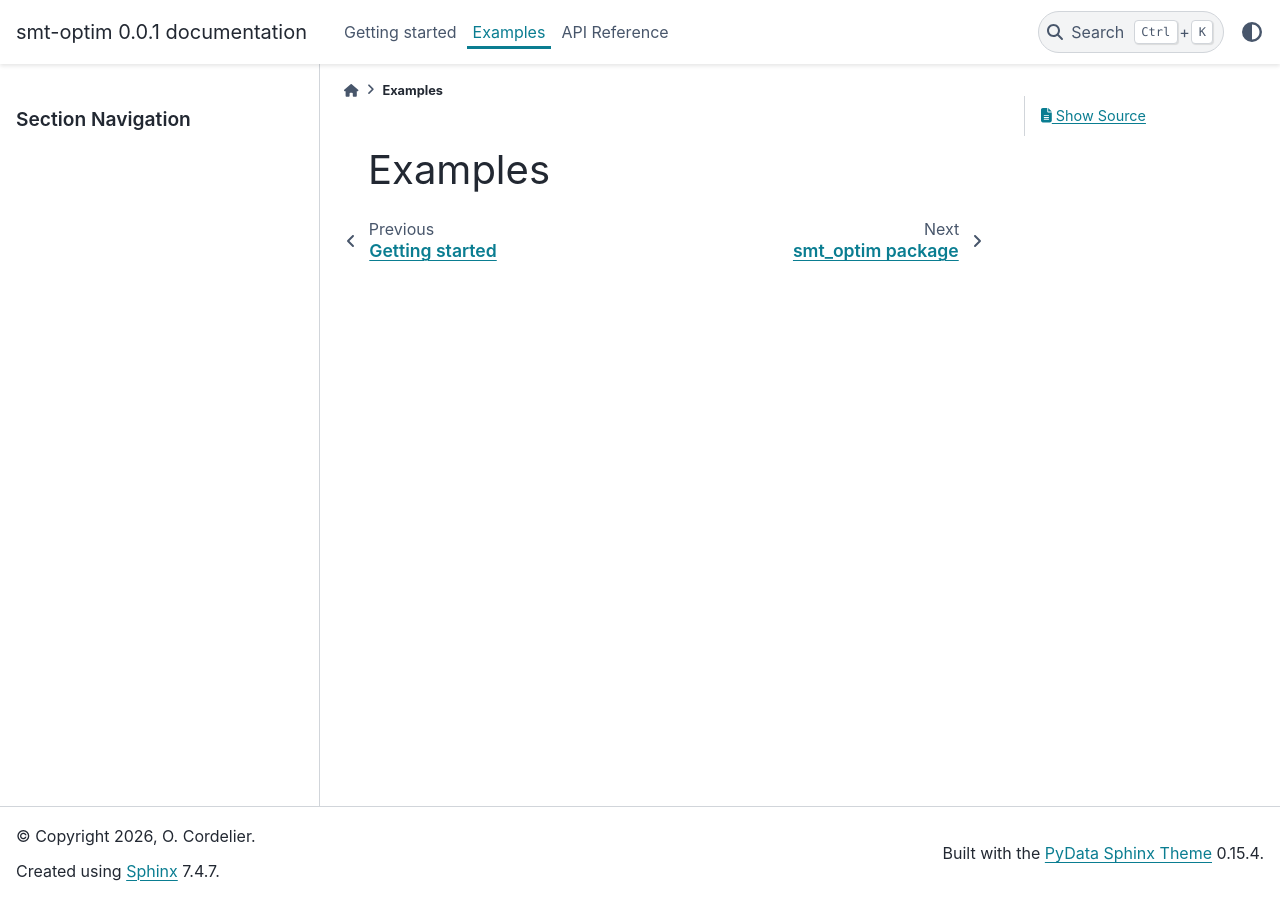
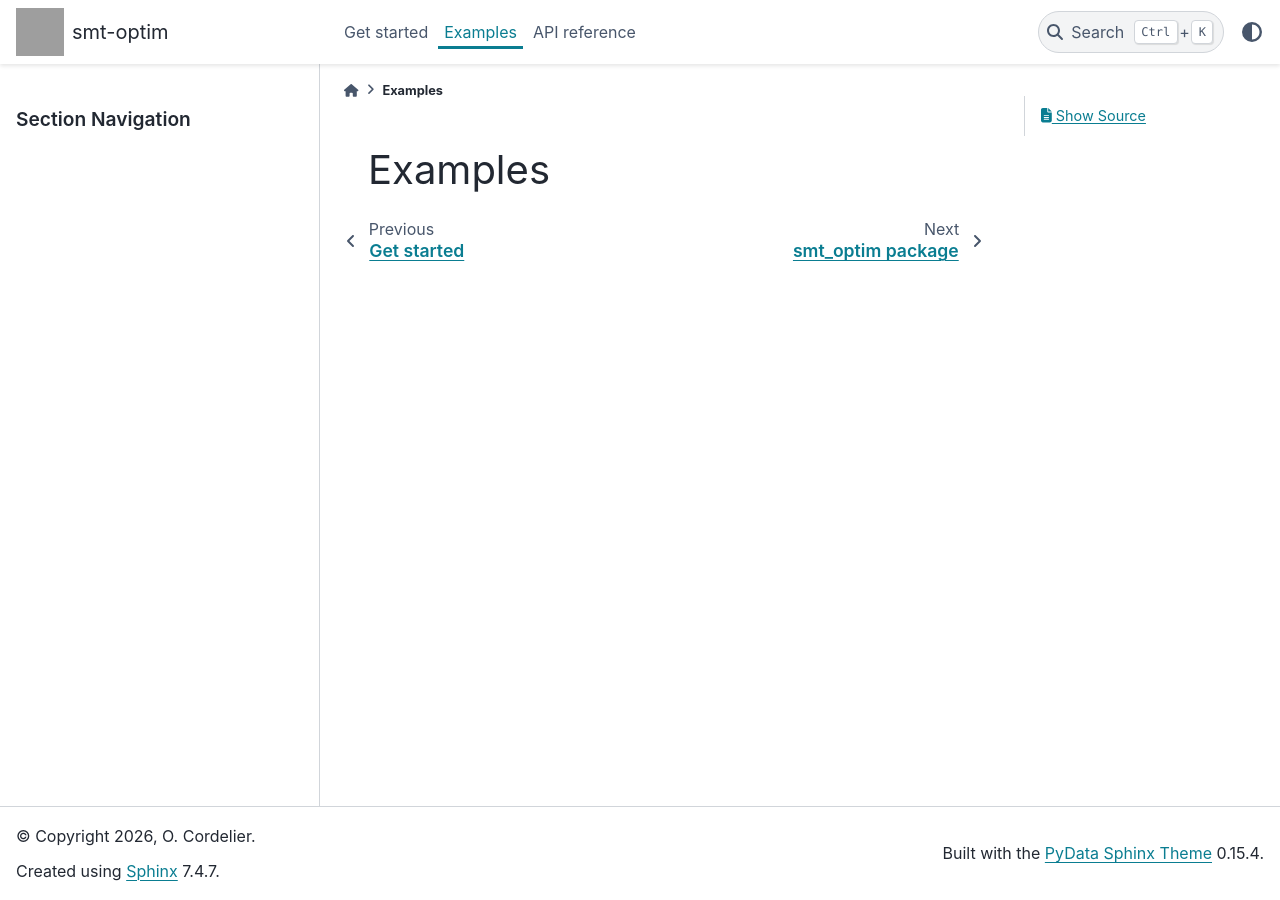
Before and after one commit to SMTorg/smt-optim, a Sphinx documentation site: the page built from docs/source/examples.md, in a window 1280 px wide. Built offline with Sphinx 7.4.7 and the PyData theme 0.15.4, drawn with Linux system fonts in a browser that asks for light colours; pages that are not in the unit, such as notebooks, are missing from menus; grey boxes are pictures that could not be loaded.

Commit message:
doc: use md instead of rst

````diff
--- a/docs/source/conf.py
+++ b/docs/source/conf.py
@@ -25,7 +25,8 @@
     'sphinx.ext.viewcode',
     'sphinx.ext.napoleon',
     'nbsphinx',
-    'sphinx_collections',]
+    'sphinx_collections',
+    'myst_parser']
 
 
 autosummary_generate = True
@@ -42,7 +43,21 @@
 
 
 html_theme_options = {
-  "show_nav_level": 2
+    "show_nav_level": 2,
+
+    # header
+    "logo": {
+        "text": "smt-optim",
+        "image_light": "https://avatars.githubusercontent.com/u/26074483?s=200&v=4",
+        "image_dark": "https://avatars.githubusercontent.com/u/26074483?s=200&v=4",
+    },
+}
+
+
+source_suffix = {
+    '.rst': 'restructuredtext',
+    '.txt': 'markdown',
+    '.md': 'markdown',
 }
 
 templates_path = ['_templates']
@@ -54,3 +69,11 @@
 
 html_theme = 'pydata_sphinx_theme'
 html_static_path = ['_static']
+
+# html_logo = "https://avatars.githubusercontent.com/u/26074483?s=200&v=4"
+html_favicon = "https://avatars.githubusercontent.com/u/26074483?s=200&v=4"
+
+html_sidebars = {
+    "get-started": [],
+    "concepts": [],
+}
--- /dev/null
+++ b/docs/source/examples.md
@@ -0,0 +1,14 @@
+
+# Examples
+
+
+
+```{toctree}
+:maxdepth: 1
+:caption: Contents:
+
+_collections/tutorial/ego
+_collections/tutorial/sego
+_collections/tutorial/mfsego
+_collections/tutorial/logging
+```
--- a/docs/source/getting-started.rst
+++ b/docs/source/get-started.md
@@ -1,10 +1,9 @@
-===============
-Getting started
-===============
 
-Installation
-============
-**Prerequisites**
+# Get started
+
+
+## Installation
+### Prerequisites
 
 The `smt-optim` package requires the following package to be installed in your Python environment:
 
@@ -12,7 +11,7 @@
 - SciPy
 - SMT
 
-**Installation**
+### Installation
 
 1. Clone the `smt-optim` repo.
 
@@ -24,12 +23,10 @@
 
 ``pip install -e .``
 
-Usage
-=====
-**Quickstart**
+## Usage
+### Quickstart
 *TODO: add quickstart example here*
 
 
-**Examples**
-
+# Examples
 See usage examples in the `tutorial` directory.
````
Also changed, not shown: docs/source/examples.rst (deleted, +0 -14 lines), docs/source/index.md (renamed from docs/source/index.rst, +17 -16 lines).
